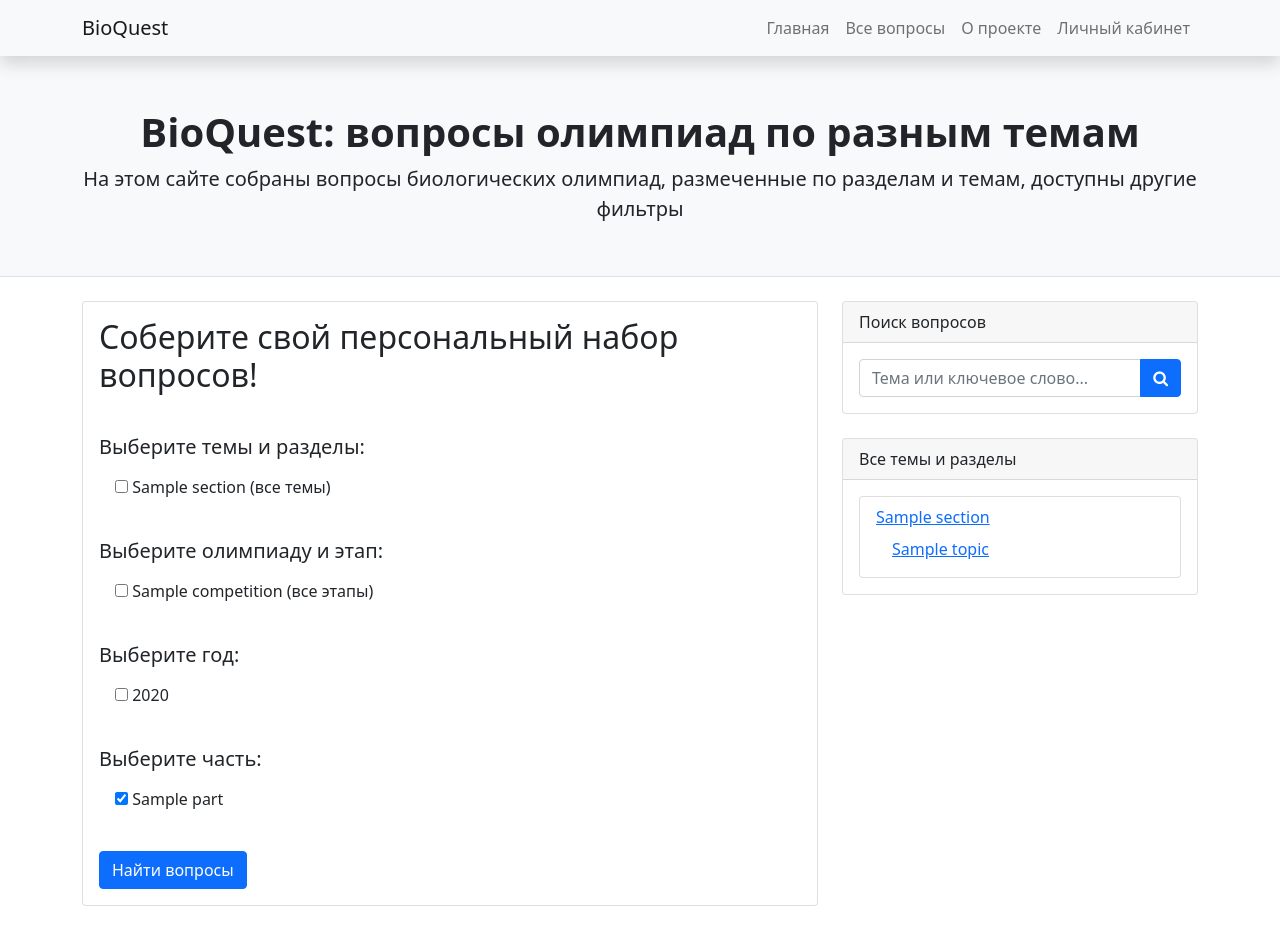
After one commit to timofeiryko/modernbioquest, a Django app: template main/templates/index.html in a window 1280 px wide. The commit adds this page. Run offline with Django 4.2, Linux system fonts and the light colour scheme; the template is opened without the code that fills it: most values are stand-ins (such as "Sample title", 1, 10 or a date in 2020); some libraries are stand-ins or nearby versions.

Commit message:
Main page with advanced filtering

```diff
--- a/bioquest/settings.py
+++ b/bioquest/settings.py
@@ -59,7 +59,7 @@ ROOT_URLCONF = 'bioquest.urls'
 TEMPLATES = [
     {
         'BACKEND': 'django.template.backends.django.DjangoTemplates',
-        'DIRS': [],
+        'DIRS': [os.path.join(BASE_DIR, 'templates')],
         'APP_DIRS': True,
         'OPTIONS': {
             'context_processors': [
--- a/main/admin.py
+++ b/main/admin.py
@@ -2,8 +2,8 @@ from django.contrib import admin
 
 import nested_admin
 
-from .models import Competition, Stage, Explanation, Section, Topic, Image, ImageAlbum, Question, RightAnswer, TestQuestion, Test
-admin.site.register([Competition, Stage, Explanation, Section, Image, Test])
+from .models import Competition, NewStage, Explanation, Section, Topic, Image, ImageAlbum, Question, RightAnswer, TestQuestion, Test
+admin.site.register([Competition, NewStage, Explanation, Section, Image, Test])
 
 @admin.register(Topic)
 class TopicAdmin(nested_admin.NestedModelAdmin):
@@ -48,7 +48,7 @@ class QuestionAdmin(admin.ModelAdmin):
             formset.save()
 
     list_display = ['verbose_title', 'part', 'number']
-    list_filter = ['listed', 'competition', 'year', 'stage']
+    list_filter = ['listed', 'competition', 'year', 'new_stage']
 
 @admin.register(TestQuestion)
 class TestQuestionAdmin(admin.ModelAdmin):
--- a/main/templates/about.html
+++ b/main/templates/about.html
@@ -2,7 +2,7 @@
 
 {% load custom_filters %}
 
-{% block title %}Все вопросы{% endblock %}
+{% block title %}О проекте{% endblock %}
 
 {% block header %}
 <!-- Page header with logo and tagline-->
--- a/main/templates/base.html
+++ b/main/templates/base.html
@@ -29,9 +29,10 @@
                 <button class="navbar-toggler" type="button" data-bs-toggle="collapse" data-bs-target="#navbarSupportedContent" aria-controls="navbarSupportedContent" aria-expanded="false" aria-label="Toggle navigation"><span class="navbar-toggler-icon"></span></button>
                 <div class="collapse navbar-collapse" id="navbarSupportedContent">
                     <ul class="navbar-nav ms-auto mb-2 mb-lg-0">
-                        <li class="nav-item"><a class="nav-link {% if nav.0 %}active{% endif %}" href="{% url 'main:problems' %}">Все вопросы</a></li>
-                        <li class="nav-item"><a class="nav-link {% if nav.1 %}active{% endif %}" href="{% url 'main:about' %}">О проекте</a></li>
-                        <li class="nav-item"><a class="nav-link {% if nav.2 %}active{% endif %}" aria-current="page" href="{% url 'main:personal' %}">Личный кабинет</a></li>
+                        <li class="nav-item"><a class="nav-link {% if nav.0 %}active{% endif %}" href="{% url 'main:index' %}">Главная</a></li>
+                        <li class="nav-item"><a class="nav-link {% if nav.1 %}active{% endif %}" href="{% url 'main:problems' %}">Все вопросы</a></li>
+                        <li class="nav-item"><a class="nav-link {% if nav.2 %}active{% endif %}" href="{% url 'main:about' %}">О проекте</a></li>
+                        <li class="nav-item"><a class="nav-link {% if nav.3 %}active{% endif %}" aria-current="page" href="{% url 'main:personal' %}">Личный кабинет</a></li>
                     </ul>
                 </div>
             </div>
--- /dev/null
+++ b/main/templates/index.html
@@ -0,0 +1,179 @@
+{% extends "base.html" %}
+
+{% load custom_filters %}
+
+{% block title %}BioQuest{% endblock %}
+
+{% block header %}
+<!-- Page header with logo and tagline-->
+<header class="py-1 bg-light border-bottom mb-4">
+    <div class="container">
+        <div class="text-center my-5">
+            <h1 class="fw-bolder">BioQuest: вопросы олимпиад по разным темам</h1>
+            <p class="lead mb-0">На этом сайте собраны вопросы биологических олимпиад, размеченные по разделам и темам, доступны другие фильтры</p>
+        </div>
+    </div>
+
+</header>
+
+{% endblock header %}
+
+
+{% block content %}
+
+<!-- Page content-->
+<div class="container">
+    <div class="row">
+        <div class="col-lg-8">
+            <div class="card mb-4 border-1">
+
+                <div class="card-body">
+                <h2 class="card-title">Соберите свой персональный набор вопросов!</h2>
+                </div>
+
+                <form action={% url 'main:problems' %} method="get">
+                <input type="hidden" id="filter" name="filter" value="advanced">
+
+                <div class="card-body">
+                    <h5 class="card-title">Выберите темы и разделы:</h5>
+
+                    {% for section in sections %}
+                    <ul class="list-group">
+                        <div class="form-group">
+                            <label data-bs-toggle="collapse" data-bs-target="#collapse{{ section.id }}" aria-expanded="false" aria-controls="collapse{{ section.id }}">
+                                <li class="list-group-item border-0">
+                                    <input type="checkbox" id="box{{ section.id }}" name="section" value="{{ section.slug }}"/>
+                                    <label class="form-check-label" for="box{{ section.id }}">{{ section.name }} (все темы)</label>
+                                </li>
+                            </label>
+                        </div>
+                        <ul class="list-group inner">
+                        <div id="collapse{{ section.id }}" aria-expanded="false" class="collapse">
+                            <div class="well">
+                                    {% for topic in section.topics.all %}
+                                    <li class="list-group-item border-0">
+                                        &emsp;
+                                        <input type="checkbox" id="box{{ topic.name }}" name="topic" value="{{ topic.name }}"/>
+                                        <label class="form-check-label" for="box{{ topic.name }}">{{ topic.name }}</label>
+                                    </li>
+                                    {% endfor %}
+                            </div>
+                        </div>
+                        </ul>
+                    </ul>
+                    {% endfor %}
+                </div>
+
+                <div class="card-body">
+                    <h5 class="card-title">Выберите олимпиаду и этап:</h5>
+
+                    {% for competition in competitions %}
+                    <ul class="list-group">
+                        <div class="form-group">
+                            <label data-bs-toggle="collapse" data-bs-target="#collapse{{ competition.id }}" aria-controls="collapse{{ competition.id }}" aria-expanded="{% if competition.slug == 'vos' %}true{% else %}false{% endif %}">
+                                <li class="list-group-item border-0">
+                                    <input type="checkbox" id="box{{ competition.id }}" name="competition" value="{{ competition.slug }}" {% if competition.slug == 'vos' %} checked{% endif %}/>
+                                    <label class="form-check-label" for="box{{ competition.id }}">{{ competition.name }} (все этапы)</label>
+                                </li>
+                            </label>
+                        </div>
+                        <ul class="list-group inner">
+                            <div id="collapse{{ competition.id }}" class="{% if competition.slug == 'vos' %}show{% else %}collapse{% endif %}">
+                            <div class="well">
+                                    {% for stage in competition.stages.all %}
+                                    <li class="list-group-item border-0">
+                                        &emsp;
+                                        <input type="checkbox" id="box{{ stage.slug }}" name="stage" value="{{ stage.slug }}"/>
+                                        <label class="form-check-label" for="box{{ stage.slug }}">{{ stage.name }}</label>
+                                    </li>
+                                    {% endfor %}
+                            </div>
+                            </div>
+                        </ul>
+                    </ul>
+                    {% endfor %}
+
+                </div>
+
+                <div class="card-body">
+                    <h5 class="card-title">Выберите год:</h5>
+
+                    {% for year in years %}
+                    <ul class="list-group">
+                        <div class="form-group">
+                                <li class="list-group-item border-0">
+                                    <input type="checkbox" id="box{{ year }}" name="year" value="{{ year }}" {% if year == 2022 %} checked{% endif %}/>
+                                    <label class="form-check-label" for="box{{ competition.id }}">{{ year }}</label>
+                                </li>
+                        </div>
+                    </ul>
+                    {% endfor %}
+
+                </div>
+
+                <div class="card-body">
+                    <h5 class="card-title">Выберите часть:</h5>
+
+                    {% for part in parts %}
+                    <ul class="list-group">
+                        <div class="form-group">
+                                <li class="list-group-item border-0">
+                                    <input type="checkbox" id="box{{ part }}" name="part" value="{{ part }}" checked/>
+                                    <label class="form-check-label" for="box{{ part }}">{{ part }}</label>
+                                </li>
+                        </div>
+                    </ul>
+                    {% endfor %}
+
+                </div>
+
+                <div class="card-body">
+                    <button class="btn btn-primary" id="button-advanced-filter" type="submit">
+                        Найти вопросы
+                    </button>
+                </div>
+
+                </form>
+
+
+            </div>
+        </div>
+        <!-- Side widgets-->
+        <div class="col-lg-4">
+            <!-- Search widget-->
+            <div class="card mb-4">
+                <div class="card-header">Поиск вопросов</div>
+                <div class="card-body">
+                    <form>
+                        <div class="input-group">
+                            <input class="form-control" type="text"
+                                placeholder="Тема или ключевое слово..." aria-label="Тема или ключевое слово..."
+                                aria-describedby="button-search" name="query"/>
+                            <button class="btn btn-primary" id="button-search" type="submit" action="problems.html">
+                                <i class="fa fa-search"></i>
+                            </button>
+                    </form>
+                    </div>
+                </div>
+            </div>
+            <!-- Sections and topics widget-->
+            <div class="card mb-4">
+                <div class="card-header">Все темы и разделы</div>
+                <div class="card-body">
+                    <ul class="list-group">
+                        {% for section in sections %}
+                        <li class="list-group-item"><a href="{{ section.get_absolute_url }}">{{ section.name }}</a>
+                            <ul class="list-group inner">
+                                {% for topic in section.topics.all %}
+                                <li class="list-group-item border-0"><a href="{% url 'main:problems' %}?topic={{ topic.name }}">{{ topic.name }}</a></li>
+                                {% endfor %}
+                            </ul>
+                        </li>
+                        {% endfor %}
+                    </ul>
+                </div>
+            </div>
+        </div>
+    </div>
+</div>
+{% endblock content %}
--- a/main/templates/personal.html
+++ b/main/templates/personal.html
@@ -2,7 +2,7 @@
 
 {% load custom_filters %}
 
-{% block title %}Все вопросы{% endblock %}
+{% block title %}Личный кабинет{% endblock %}
 
 {% block header %}
 <!-- Page header with logo and tagline-->
--- a/main/templates/problems.html
+++ b/main/templates/problems.html
@@ -149,6 +149,7 @@
                                 {% endif %}
                                 <label class="form-check-label" for="{{ section.slug }}">
                                     <p>{{ section.name }}</p>
+                                </label>
                             </div>
                         {% endfor %}
                         <button class="btn btn-primary" id="button-filter" type="submit">
@@ -189,7 +190,7 @@
 
 
 
-<div class="small text-muted">Этап: {{ question.stage }}. Часть {{ question.part }}, №{{ question.number }}</div>
+<div class="small text-muted">Этап: {{ question.new_stage }}. Часть {{ question.part }}, №{{ question.number }}</div>
 <h3 class="card-title">{{ question.competition.name }}, {{ question.year }}</h3>
 
     <p><div class="text-muted">{{ question.get_type_display }}</div></p>
--- /dev/null
+++ b/package.json
@@ -0,0 +1,5 @@
+{
+  "dependencies": {
+    "@widgetjs/tree": "^1.8.3"
+  }
+}
```
Also changed, not shown: main/models.py (+18 -8 lines), main/services.py (+3 -4 lines), main/templates/question.html (+5 -2 lines), main/urls.py (+5 -3 lines), main/views.py (+117 -30 lines), main/migrations/0014_alter_competition_slug_alter_section_slug.py (added), main/migrations/0015_alter_question_stage.py (added), main/migrations/0016_newstage.py (added), main/migrations/0017_question_new_stage.py (added), main/migrations/0018_remove_question_stage.py (added), package-lock.json (added).
